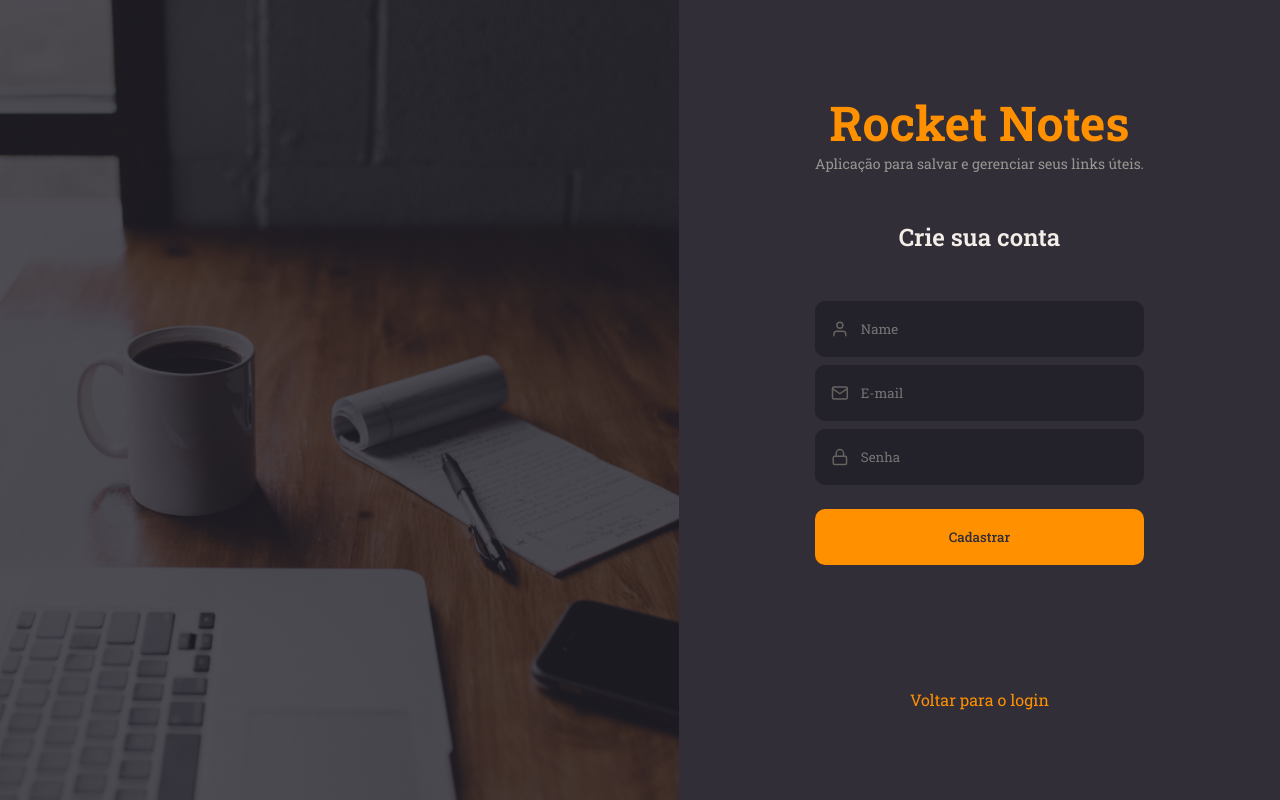
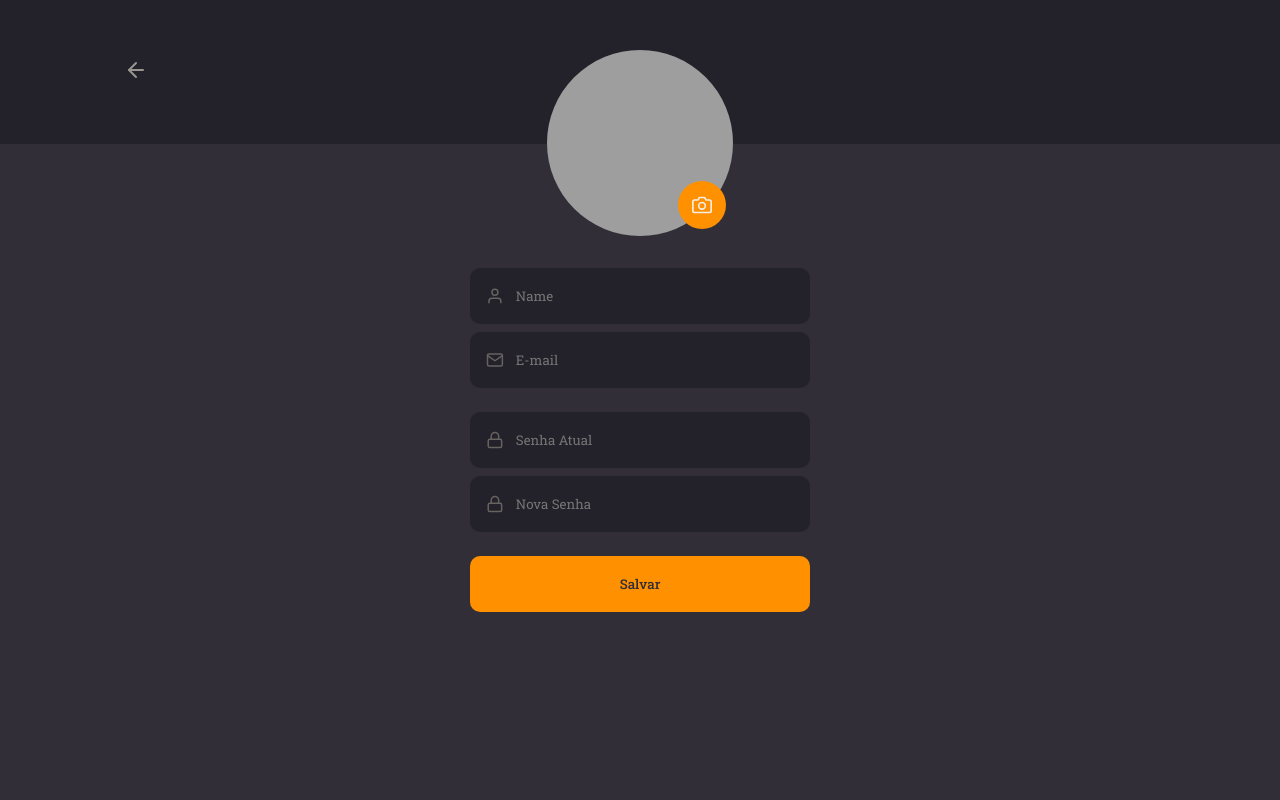
Before and after one commit to felipeneneu/rocket-notes, a React (Vite) app: page / in a window 1280 px wide. Built offline with nearby package versions, Linux system fonts and the light colour scheme; grey boxes are pictures that could not be loaded.

Commit message:
Page Profile Criada

```diff
--- a/src/main.jsx
+++ b/src/main.jsx
@@ -1,7 +1,7 @@
 import React from 'react'
 import ReactDOM from 'react-dom/client'
 import { ThemeProvider } from 'styled-components'
-import { SignUp } from './pages/SignUp/index.jsx'
+import { Profile } from './pages/Profile'
 import theme from './styles/theme.js'
 import GlobalStyle from './styles/global.js'
 
@@ -10,7 +10,7 @@ ReactDOM.createRoot(document.getElementById('root')).render(
   <React.StrictMode>
     <ThemeProvider theme={theme}>
       <GlobalStyle />
-      <SignUp />
+      <Profile />
     </ThemeProvider>
   </React.StrictMode>,
 )
--- /dev/null
+++ b/src/pages/Profile/index.jsx
@@ -0,0 +1,54 @@
+import { Container, Form, Avatar } from "./styles";
+import { FiArrowLeft, FiMail, FiUser, FiLock, FiCamera } from "react-icons/fi";
+import { Input } from "../../components/Input"
+import { Button } from "../../components/Button";
+
+export function Profile() {
+    return (
+        <Container>
+            <header>
+                <a href="/">
+                    <FiArrowLeft />
+                </a>
+            </header>
+
+            <Form>
+                <Avatar>
+                    <img src="https://pm1.aminoapps.com/6573/2e76da94004a1ffb2fd3f92d4322be3a501f4312_hq.jpg"
+                        alt="foto-user"
+                    />
+                    <label htmlFor="avatar">
+                        <FiCamera />
+                        <input
+                            id="avatar"
+                            type="file" />
+                    </label>
+                </Avatar>
+                <Input
+                    placeholder="Name"
+                    type="text"
+                    icon={FiUser}
+                />
+                <Input
+                    placeholder="E-mail"
+                    type="text"
+                    icon={FiMail}
+                />
+
+                <Input
+                    placeholder="Senha Atual"
+                    type="password"
+                    icon={FiLock}
+                />
+
+                <Input
+                    placeholder="Nova Senha"
+                    type="password"
+                    icon={FiLock}
+                />
+                <Button title="Salvar" />
+            </Form>
+
+        </Container>
+    )
+}
--- /dev/null
+++ b/src/pages/Profile/styles.js
@@ -0,0 +1,64 @@
+import styled from "styled-components";
+
+export const Container = styled.div`
+    width: 100%;
+
+    >header{
+        width: 100%;
+        height: 144px;
+        background: ${({ theme }) => theme.COLORS.BACKGROUND_900};
+        display: flex;
+        align-items: center;
+        padding: 0 124px;
+
+        svg{
+            color: ${({ theme }) => theme.COLORS.GRAY_100};
+            font-size: 24px;
+        }
+    }
+`
+
+export const Form = styled.form`
+    max-width: 340px;
+    margin: 30px auto 0;
+
+    >div:nth-child(4){
+        margin-top: 24px;
+    }
+`
+
+export const Avatar = styled.div`
+    position: relative;
+    margin: -124px auto 32px;
+    width: 186px;
+    height: 186px;
+    >img{
+        border-radius: 50%;
+        width: 186px;
+        height: 186px;
+    }
+    >label {
+        width: 48px;
+        height: 48px;
+        background: ${({ theme }) => theme.COLORS.ORANGE};
+        border-radius: 50%;
+        display: flex;
+        align-items: center;
+        justify-content: center;
+        position: absolute;
+        bottom: 7px;
+        right: 7px;
+        cursor: pointer;
+
+        input{
+            display: none;
+        }
+
+        svg{
+            width: 20px;
+            height: 20px;
+            color:  ${({ theme }) => theme.COLORS.WHITE};
+        }
+    }
+
+`
```
